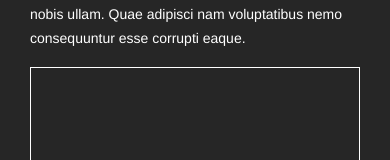
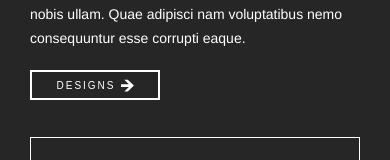
Before and after one commit to CanRaffs89/oko-house, a React (Create React App) app: page / in a window 390 px wide. Shown: the part 939-1099 px from the top of the page. Built offline with nearby package versions, Linux system fonts and the light colour scheme.

Commit message:
Button moved to separate component

```diff
--- /dev/null
+++ b/src/components/Button.js
@@ -0,0 +1,12 @@
+import arrow from '../img/arrow.svg'
+
+const Button = ({ link, text }) => {
+    return (
+        <button>
+            <a href={link}>{text} </a>
+            <img className="btn-arrow" src={arrow} alt="" />
+        </button>
+    )
+}
+
+export default Button
--- a/src/components/Hero.js
+++ b/src/components/Hero.js
@@ -1,4 +1,4 @@
-import arrow from '../img/arrow.svg'
+import Button from "./Button"
 
 const Hero = () => {
     return (
@@ -7,10 +7,7 @@ const Hero = () => {
                 <h1 className="hero-text">Designs for Life</h1>
                 <span></span>
                 <h3 className="hero-text-small">Eco-friendly, future-proof, self-build kit houses designed for modern living</h3>
-                <button>
-                    <a href="/">MORE </a>
-                    <img className="btn-arrow" src={arrow} alt="" />
-                </button>
+                <Button link={'/'} text={'MORE'}/>
             </div>
         </div>
     )
--- a/src/components/Section.js
+++ b/src/components/Section.js
@@ -1,3 +1,5 @@
+import Button from "./Button"
+
 const Section = () => {
     return (
         <div className="section-container">
@@ -6,6 +8,7 @@ const Section = () => {
                 <span className="span-line-text"></span>
                 <p>Eco-friendly, future-proof, self-build kit houses designed for modern living.</p>
                 <p>Lorem ipsum dolor sit amet consectetur adipisicing elit. Quod minima doloribus natus molestias doloremque sint corporis. Doloribus quam deleniti nobis ullam. Quae adipisci nam voluptatibus nemo consequuntur esse corrupti eaque.</p>
+                <Button link={'/'} text={'DESIGNS'}/>
             </div>
             <div className="section-grid-1">
                 <a className="grid-sm" href="/"></a>
--- a/src/css/main.css
+++ b/src/css/main.css
@@ -144,28 +144,6 @@ nav .nav-links-container .nav-link {
   font-weight: 200;
   font-size: 24px;
 }
-#hero-img .hero-container button {
-  width: 150px;
-  height: 35px;
-  background: transparent;
-  border: 3px solid white;
-  margin: 20px 0;
-  display: flex;
-  justify-content: center;
-  align-items: center;
-}
-#hero-img .hero-container button a {
-  color: white;
-  font-size: 12px;
-  font-weight: 200;
-  letter-spacing: 2px;
-  text-decoration: none;
-}
-#hero-img .hero-container button .btn-arrow {
-  height: 15px;
-  width: 15px;
-  margin-left: 5px;
-}
 
 @media (max-width: 950px) {
   #hero-img .hero-container .hero-text {
@@ -176,18 +154,6 @@ nav .nav-links-container .nav-link {
   }
   #hero-img .hero-container .hero-text-small {
     font-size: 16px;
-  }
-  #hero-img .hero-container button {
-    height: 30px;
-    width: 130px;
-    border: 2px solid white;
-  }
-  #hero-img .hero-container button a {
-    font-size: 10px;
-  }
-  #hero-img .hero-container button .btn-arrow {
-    height: 13px;
-    width: 13px;
   }
 }
 @media (max-width: 810px) {
@@ -285,6 +251,43 @@ nav .nav-links-container .nav-link {
     margin: 0 0 5% 0;
   }
 }
+button {
+  width: 150px;
+  height: 35px;
+  background: transparent;
+  border: 3px solid white;
+  margin: 20px 0;
+  display: flex;
+  justify-content: center;
+  align-items: center;
+}
+button a {
+  color: white;
+  font-size: 12px;
+  font-weight: 200;
+  letter-spacing: 2px;
+  text-decoration: none;
+}
+button .btn-arrow {
+  height: 15px;
+  width: 15px;
+  margin-left: 5px;
+}
+
+@media (max-width: 950px) {
+  button {
+    height: 30px;
+    width: 130px;
+    border: 2px solid white;
+  }
+  button a {
+    font-size: 10px;
+  }
+  button .btn-arrow {
+    height: 13px;
+    width: 13px;
+  }
+}
 :root {
   font-size: 16px;
   scroll-behavior: smooth;
--- /dev/null
+++ b/src/scss/_button.scss
@@ -0,0 +1,41 @@
+button {
+    width: 150px;
+    height: 35px;
+    background: transparent;
+    border: 3px solid white;
+    margin: 20px 0;
+    display: flex;
+    justify-content: center;
+    align-items: center;
+
+    a {
+        color: white;
+        font-size: 12px;
+        font-weight: 200;
+        letter-spacing: 2px;
+        text-decoration: none;
+    }
+
+    .btn-arrow {
+        height: 15px;
+        width: 15px;
+        margin-left: 5px;
+    }
+}
+
+@media (max-width: 950px) {
+    button {
+        height: 30px;
+        width: 130px;
+        border: 2px solid white;
+
+        a {
+            font-size: 10px;
+        }
+
+        .btn-arrow {
+            height: 13px;
+            width: 13px;
+        }
+    }
+}
--- a/src/scss/main.scss
+++ b/src/scss/main.scss
@@ -1,6 +1,7 @@
 @use '_navbar';
 @use '_hero';
 @use '_section';
+@use '_button';
 
 // Core Styles
 :root {
```
Also changed, not shown: src/scss/_hero.scss (+0 -39 lines), 1 other file (tests, documents, lock files or other folders).
